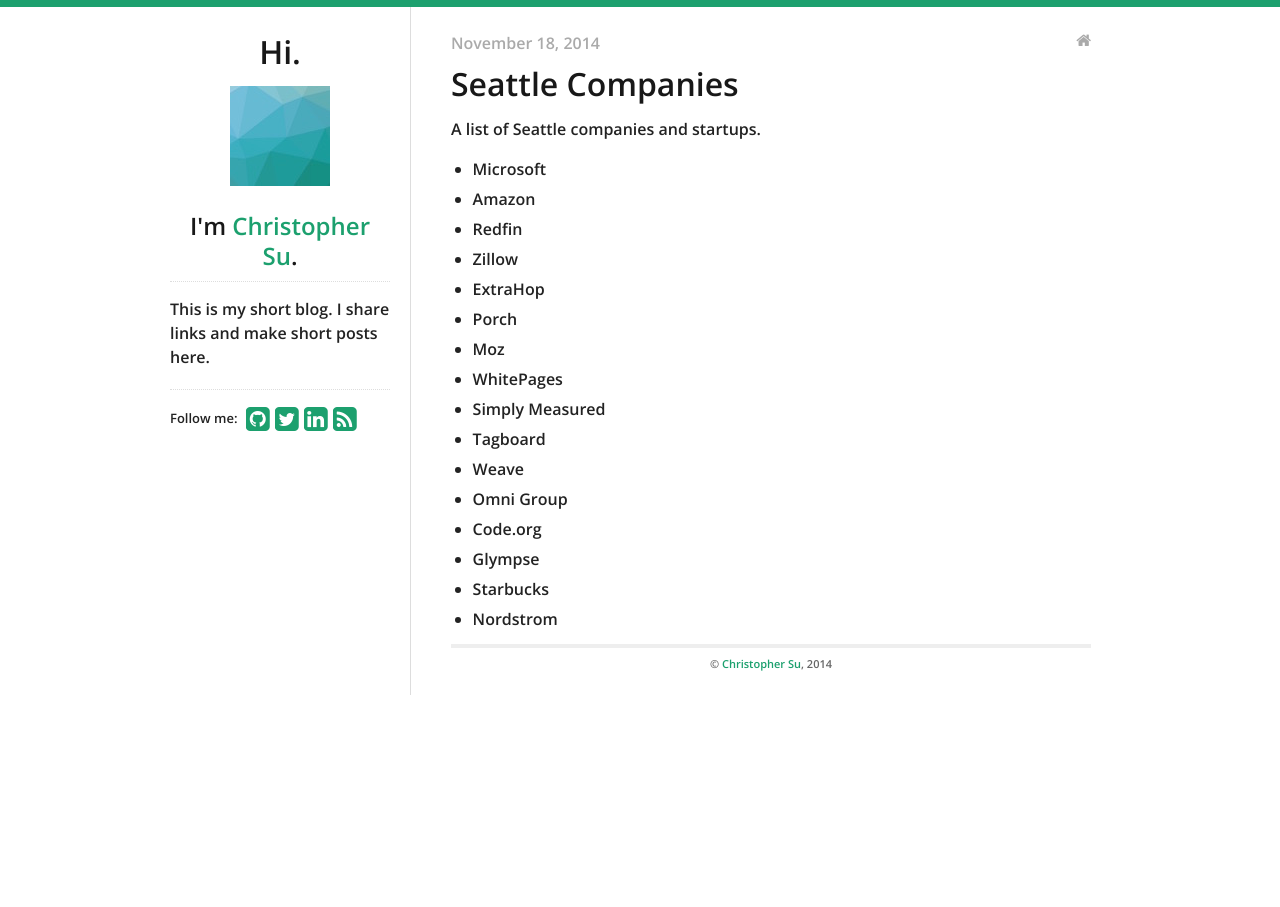
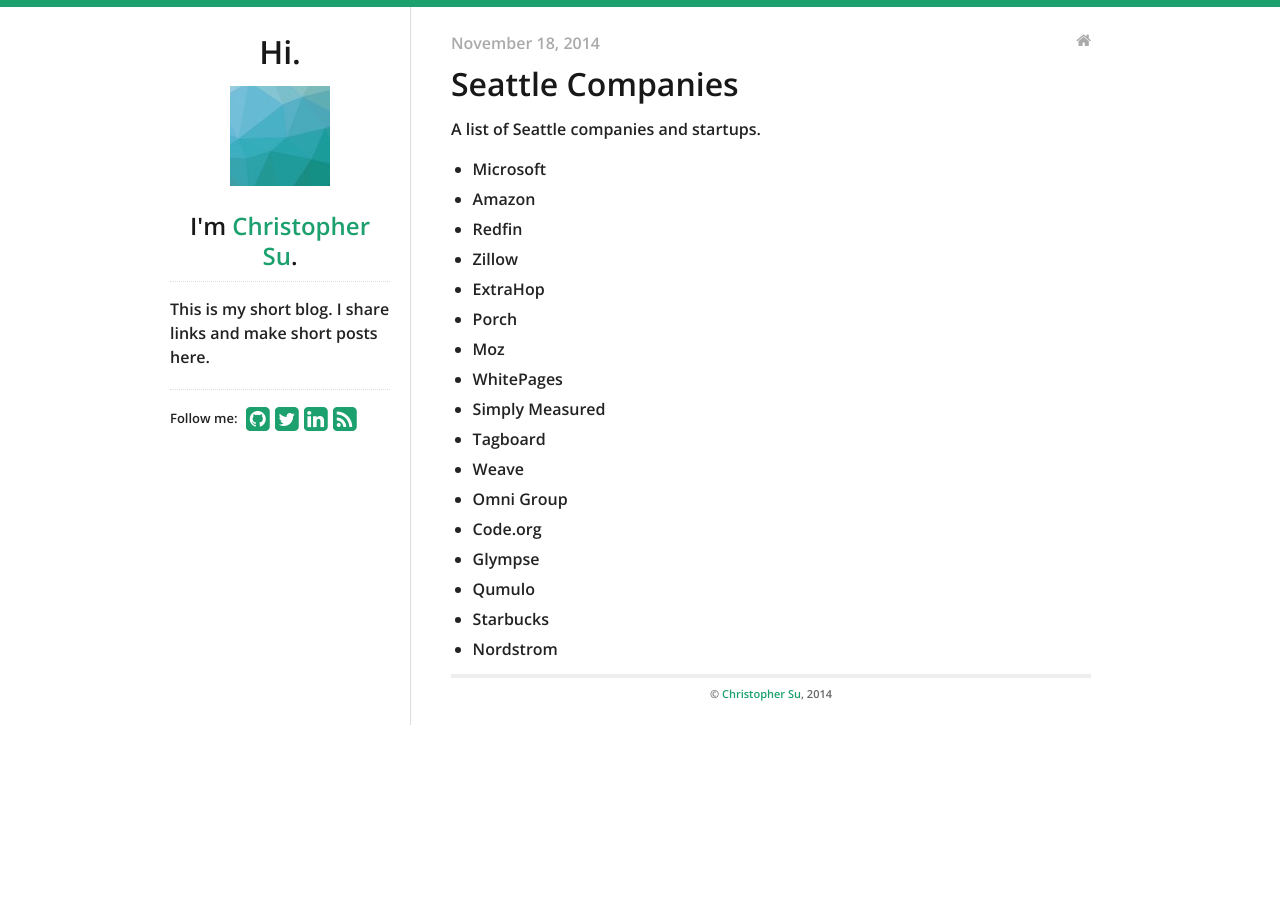
Before and after one commit to csu/slog, a Jekyll site: the page built from _posts/2014-11-18-seattle-companies.md, in a window 1280 px wide. Built offline with Jekyll 4.4.1, drawn with Linux system fonts in a browser that asks for light colours; nearby versions of some CDN libraries.

Commit message:
companies

```diff
--- a/_posts/2014-11-18-seattle-companies.md
+++ b/_posts/2014-11-18-seattle-companies.md
@@ -21,5 +21,6 @@
 * Omni Group
 * Code.org
 * Glympse
+* Qumulo
 * Starbucks
 * Nordstrom
```
